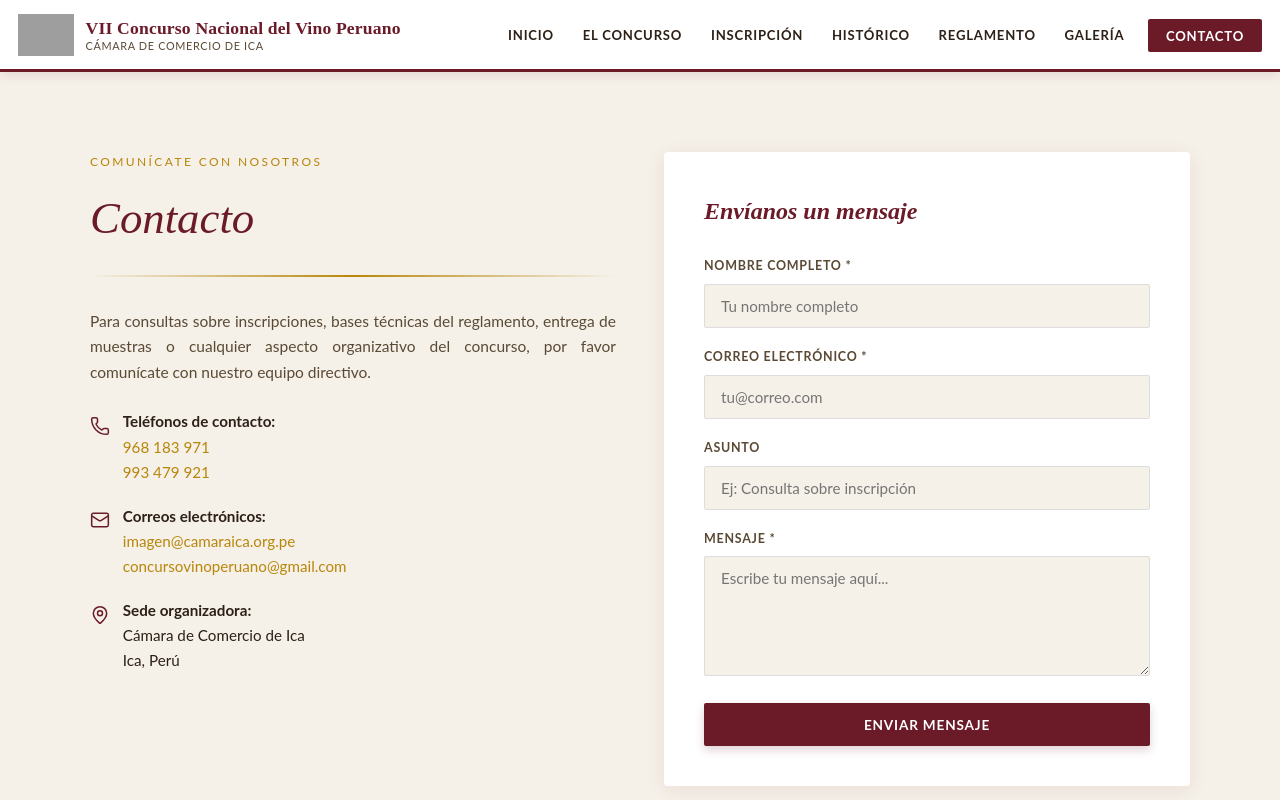
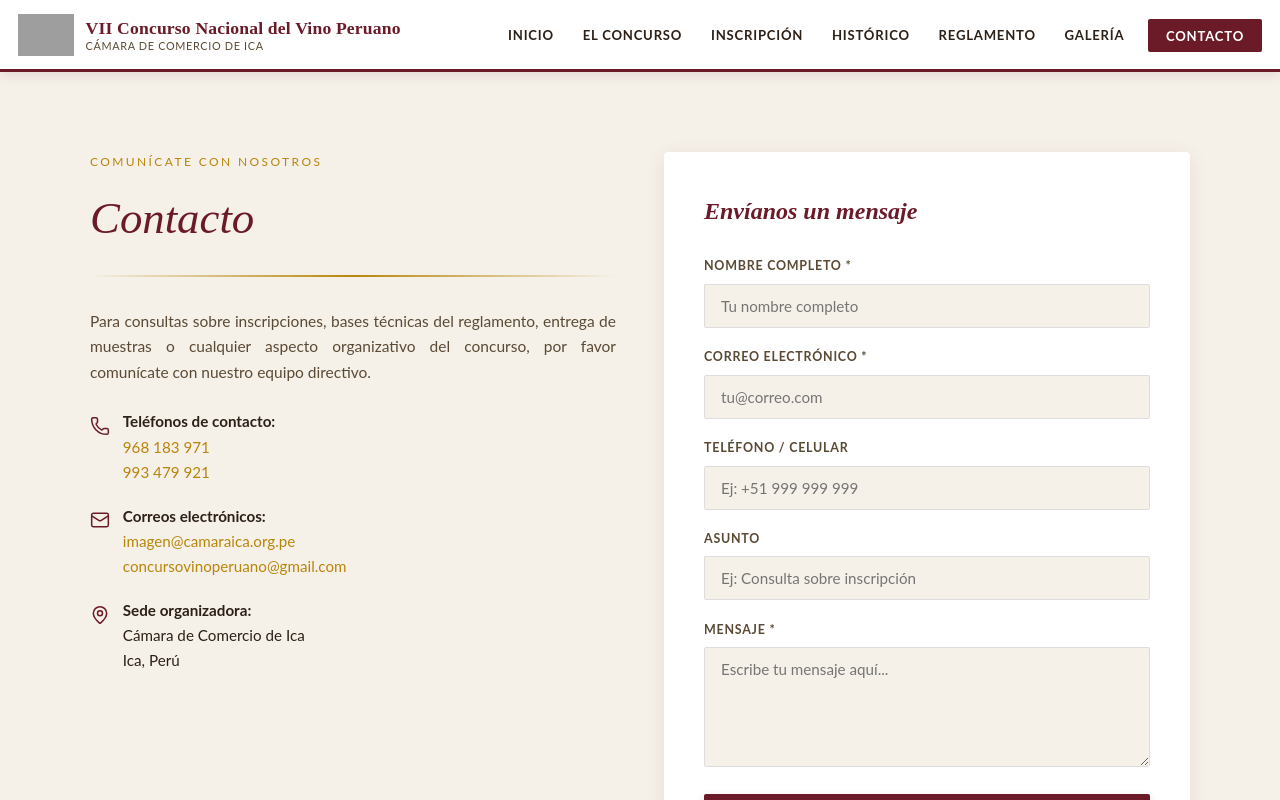
Before and after one commit to cci-ti/concursovino, a React (Vite) app: page /contacto in a window 1280 px wide. Shown: the top 800 px of the page. Built offline with nearby package versions, Linux system fonts and the light colour scheme; no server answers; grey boxes are pictures that could not be loaded.

Commit message:
Celda telefono formulario contacto

```diff
--- a/src/pages/Contacto.tsx
+++ b/src/pages/Contacto.tsx
@@ -4,6 +4,7 @@ import { Phone, Mail, MapPin } from 'lucide-react';
 export const Contacto: React.FC = () => {
   const [name, setName] = useState('');
   const [email, setEmail] = useState('');
+  const [phone, setPhone] = useState('');
   const [subject, setSubject] = useState('');
   const [message, setMessage] = useState('');
 
@@ -34,6 +35,7 @@ export const Contacto: React.FC = () => {
         body: JSON.stringify({
           name,
           email,
+          phone,
           subject: subject || 'Contacto Web - Concurso Nacional del Vino',
           message,
         }),
@@ -45,6 +47,7 @@ export const Contacto: React.FC = () => {
 
         setName('');
         setEmail('');
+        setPhone('');
         setSubject('');
         setMessage('');
       } else {
@@ -135,6 +138,15 @@ export const Contacto: React.FC = () => {
                 />
               </div>
               <div className="field">
+                <label>Teléfono / Celular</label>
+                <input
+                  type="tel"
+                  placeholder="Ej: +51 999 999 999"
+                  value={phone}
+                  onChange={(e) => setPhone(e.target.value)}
+                />
+              </div>
+              <div className="field">
                 <label>Asunto</label>
                 <input
                   type="text"
```
